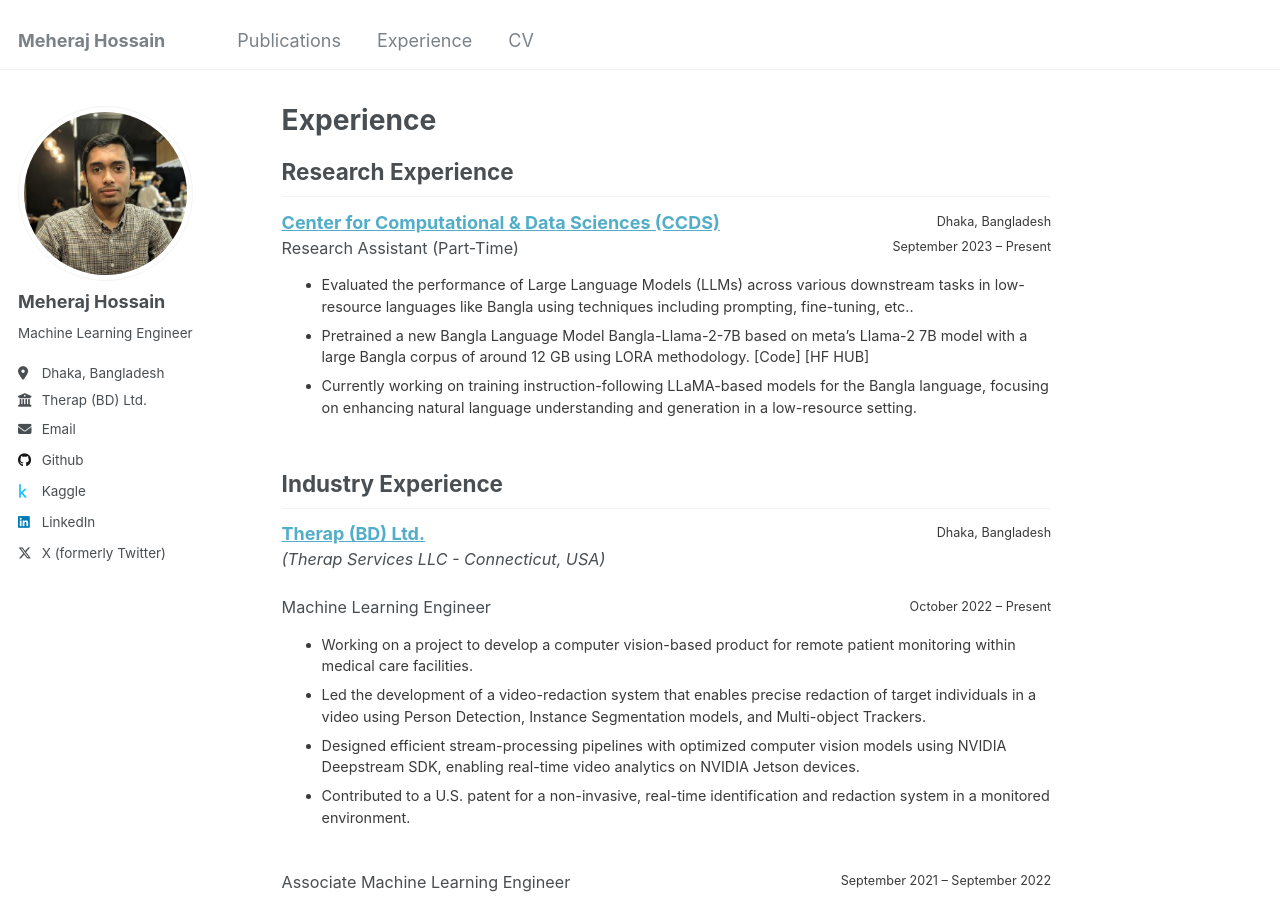
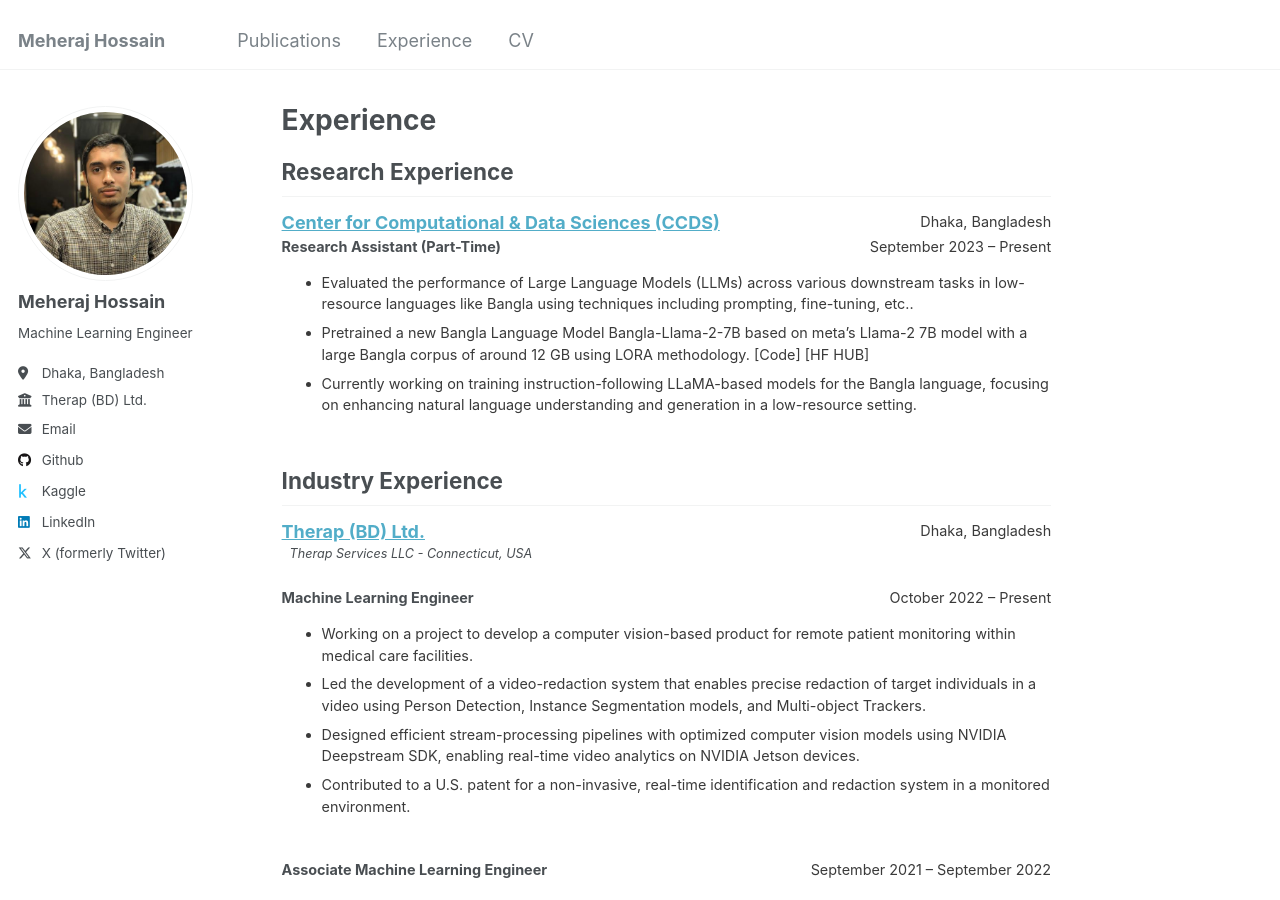
Before and after one commit to meheraj2325/meheraj2325.github.io, a Jekyll site: the page built from _pages/experience.html, in a window 1280 px wide and 900 px high. Built offline with Jekyll 4.4.1, drawn with Linux system fonts in a browser that asks for light colours.

Commit message:
update experience

```diff
--- a/_pages/experience.html
+++ b/_pages/experience.html
@@ -50,12 +50,12 @@ author_profile: true
     <div style="flex:4;">
       <div style="margin:0px; display: flex; justify-content: space-between; align-items: center;">
         <b style="font-size: 100%;"> <a href="https://ccds.ai/"> Center for Computational & Data Sciences (CCDS) </a></b>
-        <span style="float:right; font-size:70%; color:#3a3a3a;">   Dhaka, Bangladesh        </span>
+        <span style="float:right; font-size:80%; color:#3a3a3a;">   Dhaka, Bangladesh        </span>
       </div>
 
       <div style="display: flex; justify-content: space-between; align-items: center;">
-          <p style="font-size: 90%; margin:0;">Research Assistant (Part-Time)</p>
-          <span style="font-size:70%; color:#3a3a3a;"> September 2023 – Present
+          <p style="font-size: 80%; margin:0;"><b>Research Assistant (Part-Time)</b></p>
+          <span style="font-size:80%; color:#3a3a3a;"> September 2023 – Present
             </span>
       </div>
 
@@ -85,18 +85,16 @@ author_profile: true
   <div style="flex:4;">
     <div style="margin:0px; display: flex; justify-content: space-between; align-items: center;">
       <b style="font-size: 100%;"> <a href="https://therapbd.com/"> Therap (BD) Ltd. </a></b>
-      <span style="float:right; font-size:70%; color:#3a3a3a;">   Dhaka, Bangladesh        </span>
+      <span style="float:right; font-size:80%; color:#3a3a3a;">   Dhaka, Bangladesh        </span>
     </div>
     <div style="margin:0px; display: flex; justify-content: space-between; align-items: center;">
-      <i style="font-size: 90%;"> (Therap Services LLC - Connecticut, USA) </i>
+      <i style="text-indent: 8px; font-size: 70%;"> Therap Services LLC - Connecticut, USA </i>
     </div>
 
-
-    <p></p>
     <p></p>
     <div style="display: flex; justify-content: space-between; align-items: center;">
-        <p style="font-size: 90%; margin:0;">Machine Learning Engineer</p>
-        <span style="font-size:70%; color:#3a3a3a;">October 2022 – Present</span>
+        <p style="font-size: 80%; margin:0;"><b>Machine Learning Engineer</b></p>
+        <span style="font-size:80%; color:#3a3a3a;">October 2022 – Present</span>
     </div>
 
     <div style="color:#3a3a3a; font-size:80%;">
@@ -113,8 +111,8 @@ author_profile: true
     <br/>
 
     <div style="display: flex; justify-content: space-between; align-items: center;">
-        <p style="font-size: 90%; margin:0;">Associate Machine Learning Engineer</p>
-        <span style="font-size:70%; color:#3a3a3a;"> September 2021 – September 2022
+        <p style="font-size: 80%; margin:0;"><b>Associate Machine Learning Engineer</b></p>
+        <span style="font-size:80%; color:#3a3a3a;"> September 2021 – September 2022
         </span>
     </div>
 
```
